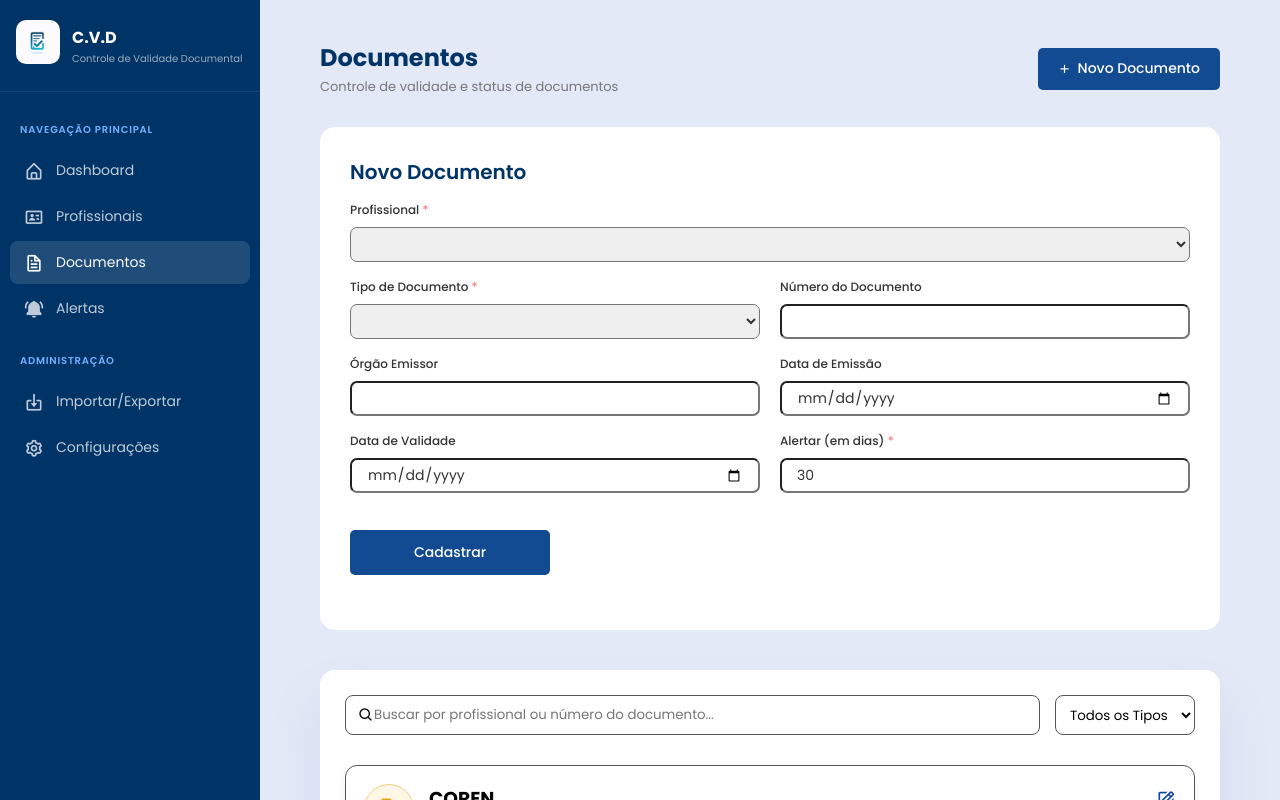
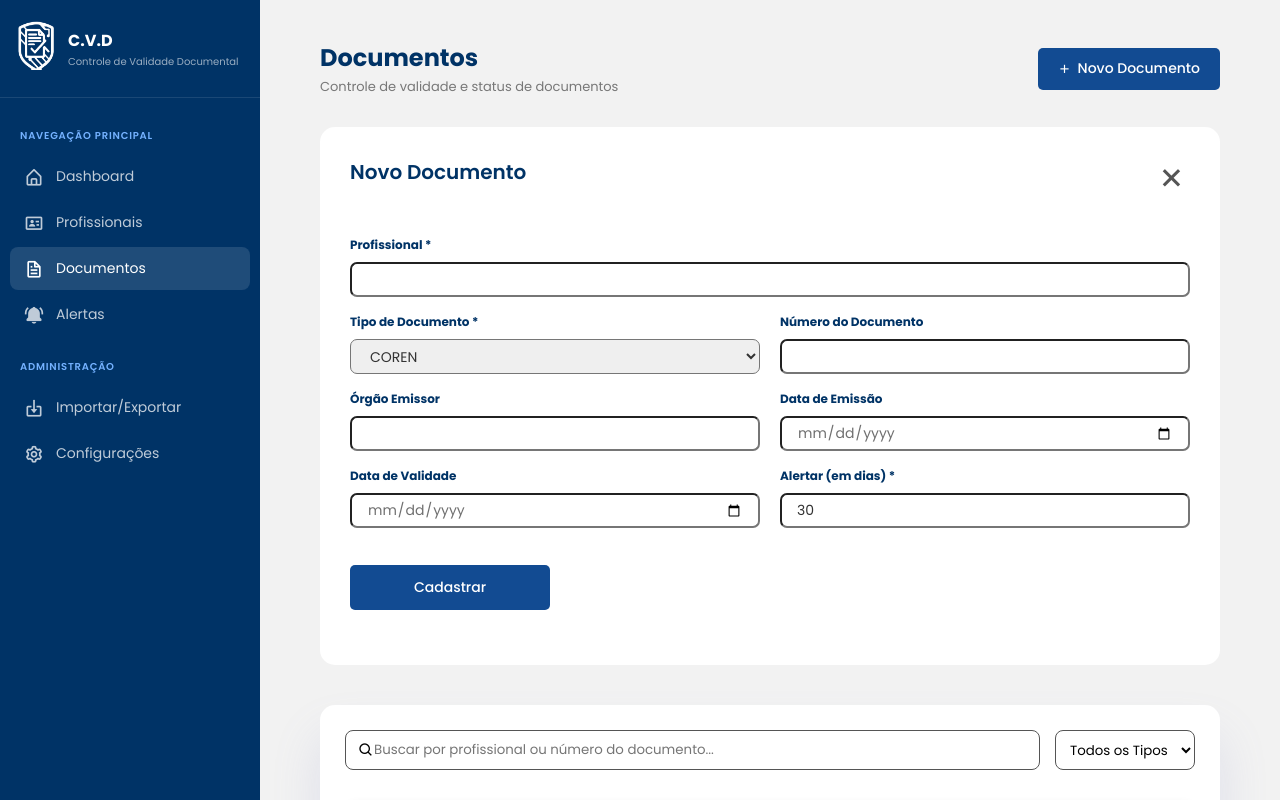
Before and after one commit to itscamyvicc/Prototipo-C.V.D, a plain HTML site: page index.html in a window 1280 px wide. Both pictures are taken after a click on the link "Documentos". Drawn offline with nearby package versions, Linux system fonts and the light colour scheme.

Commit message:
Arquivos do protótipo.

```diff
--- a/css/documentos.css
+++ b/css/documentos.css
@@ -72,6 +72,20 @@
     font-size: 20px;
     font-weight: 600;
     color: #003366;
+    margin-bottom: 35px;
+}
+
+.header-container {
+    display: flex;
+    justify-content: space-between;
+    align-items: center;
+}
+
+.close-icon {
+    font-size: 37px;
+    color: #555;
+    cursor: pointer;
+    margin-bottom: 25px;
 }
 
 /* -------------- Formulário -------------- */
@@ -103,11 +117,10 @@ form .fields .input-field {
 
 .input-field label {
     font-size: 12px;
-    font-weight: 500;
-    color: #333;
+    font-weight: 700;
+    color: #003366;
 }
 
-.obrigatorio { color: var(--color-danger); }
 
 .input-field input,
 .input-field select {
@@ -124,7 +137,6 @@ form .fields .input-field {
 }
 
 .input-field input[type="date"] { color: #707070; }
-.input-field input[type="date"]:valid { color: #333; }
 
 .tabela_primaria form button {
     display: flex;
@@ -235,7 +247,7 @@ form .fields .input-field {
 }
 
 .edit-icon {
-    font-size: 20px;
+    font-size: 25px;
     cursor: pointer;
     color: #0d47a1;
 }
@@ -258,7 +270,7 @@ form .fields .input-field {
 
 .card-profissional p {
     margin: 3px 0;
-    font-size: 14px;
+    font-size: 13px;
     color: #555;
 }
 
--- a/css/profissionais.css
+++ b/css/profissionais.css
@@ -8,7 +8,7 @@
     --color-danger: #ff7782;
     --color-sucess: #41f1b6;
     --color-warning: #ffbb55;
-    --box-shadow: 0 2rem 3rem var(--secondary-color-light);
+    --box-shadow: 0 1.2rem 0.7rem var(--secondary-color-light);
     --tran-03: all 0.3s ease;
 }
 
@@ -22,7 +22,6 @@
     justify-content: space-between;
     align-items: center;
     width: 100%;
-    margin-bottom: 25px;
 }
 
 .page-header-left h1 {
@@ -75,6 +74,19 @@
     color: #003366;
 }
 
+.header-container {
+    display: flex;
+    justify-content: space-between;
+    align-items: center;
+}
+
+.close-icon {
+    font-size: 37px;
+    color: #555;
+    cursor: pointer;
+    margin-bottom: 25px;
+}
+
 /* -------------- Formulário -------------- */
 .tabela_primaria form {
     position: relative;
@@ -108,8 +120,8 @@ form .fields .input-field {
 
 .input-field label {
     font-size: 12px;
-    font-weight: 500;
-    color: #333;
+    font-weight: 700;
+    color: #003366;
 }
 
 .input-field input,
@@ -126,12 +138,7 @@ form .fields .input-field {
     width: 93%;
 }
 
-.input-field input:is(:focus, :valid) {
-    box-shadow: 0 3px 6px rgba(132, 139, 200, 0.18);
-}
-
 .input-field input[type="date"] { color: #707070; }
-.input-field input[type="date"]:valid { color: #333; }
 
 .tabela_primaria form button {
     display: flex;
@@ -191,13 +198,14 @@ form .fields .input-field {
     border: none;
     outline: none;
     flex: 1;
+    padding: 5px;
 }
 
 .filtro select {
     height: 40px;
     border-radius: 8px;
     border: 1px solid #555;
-    padding: 0 10px;
+    padding: 0 15px;
     background: #fff;
 }
 
@@ -213,17 +221,23 @@ form .fields .input-field {
     margin-bottom: 15px;
 }
 
+.card-profissional .info h3 {
+    font-weight: 550;
+    color: #003366;
+
+}
+
 .avatar {
-    width: 50px;
-    height: 50px;
+    width: 60px;
+    height: 60px;
     border-radius: 50%;
     background: #0d47a1;
     color: #fff;
     display: flex;
     align-items: center;
     justify-content: center;
-    font-weight: bold;
-    font-size: 20px;
+    font-weight: 500;
+    font-size: 30px;
 }
 
 .top-info {
@@ -233,7 +247,7 @@ form .fields .input-field {
 }
 
 .edit-icon {
-    font-size: 20px;
+    font-size: 25px;
     cursor: pointer;
     color: #0d47a1;
 }
@@ -256,7 +270,7 @@ form .fields .input-field {
 
 .card-profissional p {
     margin: 3px 0;
-    font-size: 14px;
+    font-size: 13px;
     color: #555;
 }
 
--- a/css/tela_inicial.css
+++ b/css/tela_inicial.css
@@ -8,7 +8,6 @@
 }
 
 :root {
-    --body-color: #E4E9F7;
     --sidebar-color: #003366;
     --primary-color: #124b92;
     --secondary-color-light: rgba(132, 139, 200, 0.18);
@@ -53,8 +52,8 @@ body {
 }
 
 .image img {
-    width: 44px;
-    height: 44px;
+    width: 40px;
+    height: 50px;
     border-radius: 10px;
     object-fit: cover;
 }
@@ -130,7 +129,7 @@ body {
     height: 100vh;
     overflow-y: auto;
     padding: 40px 60px;
-    background: var(--body-color);
+    background-color: #f2f2f2;
     transition: var(--tran-03);
 }
 
--- a/index.html
+++ b/index.html
@@ -19,7 +19,7 @@
         <header>
             <div class="image-text">
                 <span class="image">
-                    <img src="/imagens/logo.jpg" alt="logo">
+                    <img src="/img/logo.png" alt="logo">
                 </span>
                 <div class="text header-text">
                     <span class="name">C.V.D</span>
--- a/telas/documentos.html
+++ b/telas/documentos.html
@@ -23,7 +23,10 @@
 
     <!-- TABELA DE CADASTRO -->
     <div class="tabela_primaria">
-        <header>Novo Documento</header>
+        <div class="header-container">
+            <header>Novo Documento</header>
+            <i class='bx bx-x close-icon'></i>
+        </div>
 
         <form action="#" id="formDocumento">
             <div class="details">
@@ -32,19 +35,13 @@
                     <!-- Linha 1: Profissional (campo largo) -->
                     <div class="input-field full-width">
                         <label>Profissional <span class="obrigatorio">*</span></label>
-                        <select id="profissional" required>
-                            <option value="" disabled selected></option>
-                            <option value="carlos">Carlos Eduardo Santos</option>
-                            <option value="ana">Ana Paula Oliveira</option>
-                            <option value="marcos">Marcos Vinícius Lima</option>
-                        </select>
+                        <input type="text" id="profissional" placeholder="">
                     </div>
 
                     <!-- Linha 2: Tipo de Documento + Número do Documento -->
                     <div class="input-field">
                         <label>Tipo de Documento <span class="obrigatorio">*</span></label>
-                        <select id="tipo-documento" required>
-                            <option value="" disabled selected></option>
+                        <select id="tipo-documento" placeholder="COREN" required>
                             <option value="coren">COREN</option>
                             <option value="crm">CRM</option>
                             <option value="crf">CRF</option>
```
Also changed, not shown: telas/profissionais.html (+18 -16 lines), imagens/logo.jpg (deleted), img/logo.png (added).
